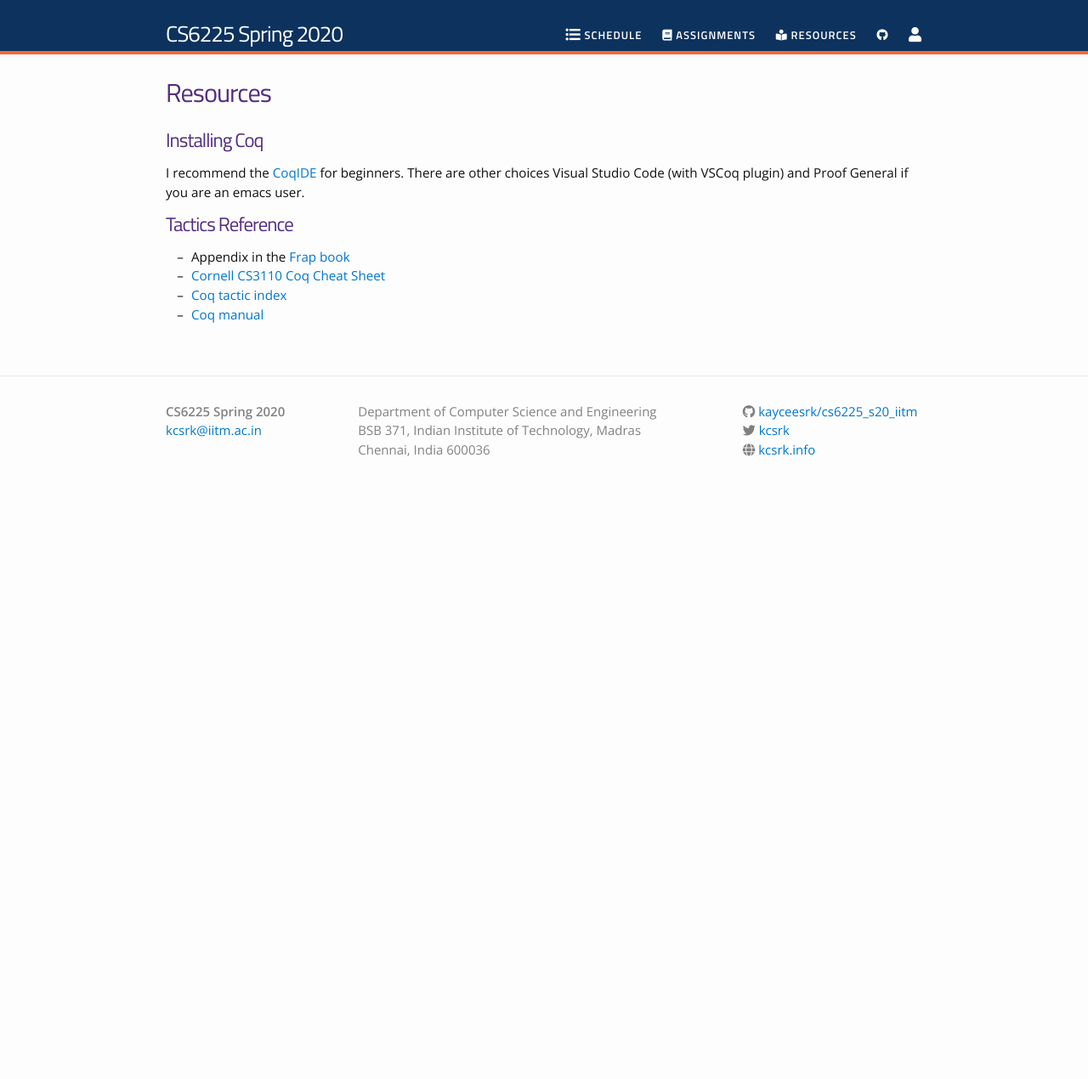
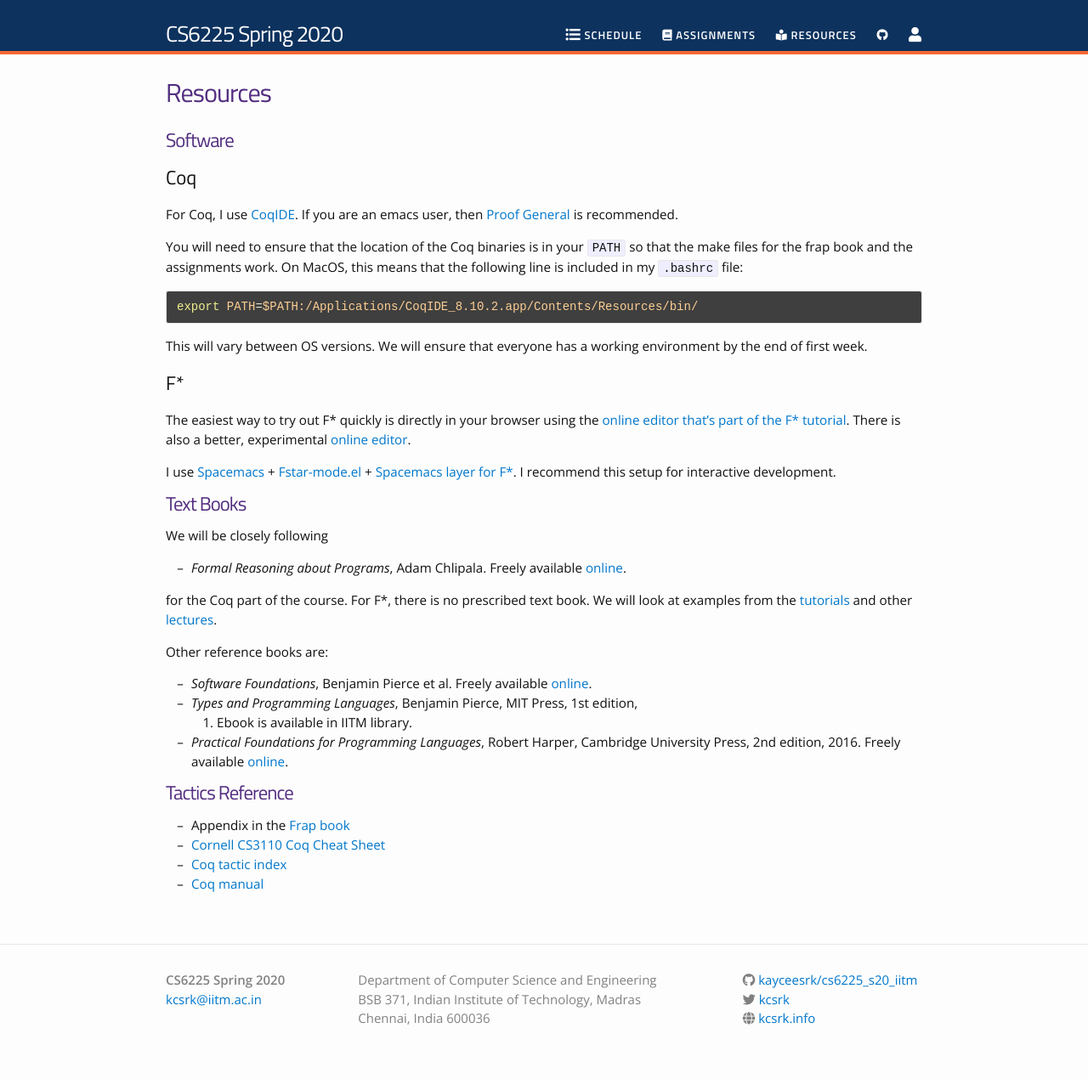
Before and after one commit to kayceesrk/cs6225_s20_iitm, a Jekyll site: the page built from resources.md, in a window 1280 px wide. Shown: the whole page at 85% size. Built offline with Jekyll 4.4.1, drawn with Linux system fonts in a browser that asks for light colours; nearby versions of some CDN libraries; before the commit the page ends 900 px from its top, so only the background shows below that.

Commit message:
More resources

````diff
--- a/resources.md
+++ b/resources.md
@@ -4,11 +4,55 @@ title: Resources
 permalink: /resources/
 ---
 
-# Installing Coq
+# Software
 
-I recommend the [CoqIDE](https://github.com/coq/coq/releases/tag/V8.10.2) for
-beginners. There are other choices Visual Studio Code (with VSCoq plugin) and
-Proof General if you are an emacs user.
+## Coq
+
+For Coq, I use [CoqIDE](https://github.com/coq/coq/releases/tag/V8.10.2).
+If you are an emacs user, then [Proof General](https://proofgeneral.github.io/)
+is recommended.
+
+You will need to ensure that the location of the Coq binaries is in your `PATH`
+so that the make files for the frap book and the assignments work. On MacOS,
+this means that the following line is included in my `.bashrc` file:
+
+```bash
+export PATH=$PATH:/Applications/CoqIDE_8.10.2.app/Contents/Resources/bin/
+```
+
+This will vary between OS versions. We will ensure that everyone has a working
+environment by the end of first week.
+
+## F\*
+
+The easiest way to try out F\* quickly is directly in your browser using the
+[online editor that's part of the F\*
+tutorial](https://www.fstar-lang.org/run.php). There is also a better,
+experimental [online editor](http://fstar.ht.vc/).
+
+I use [Spacemacs](https://www.spacemacs.org/) +
+[Fstar-mode.el](https://github.com/FStarLang/fstar-mode.el) + [Spacemacs layer
+for F\*](https://github.com/kyoDralliam/fstar-layer/). I recommend this setup
+for interactive development.
+
+# Text Books
+
+We will be closely following
+
+* *Formal Reasoning about Programs*, Adam Chlipala. Freely available
+  [online](http://adam.chlipala.net/frap/).
+
+for the Coq part of the course. For F\*, there is no prescribed text book. We
+will look at examples from the [tutorials](https://www.fstar-lang.org/tutorial/)
+and other [lectures](https://www.cs.uoregon.edu/research/summerschool/summer19/topics.php#Swamy).
+
+Other reference books are:
+
+* *Software Foundations*, Benjamin Pierce et al. Freely available [online](https://softwarefoundations.cis.upenn.edu/).
+* *Types and Programming Languages*, Benjamin Pierce, MIT Press, 1st edition,
+  2002. Ebook is available in IITM library.
+* *Practical Foundations for Programming Languages*, Robert Harper, Cambridge
+  University Press, 2nd edition, 2016. Freely available [online](https://www.cs.cmu.edu/~rwh/pfpl/2nded.pdf).
 
 # Tactics Reference
 
````
